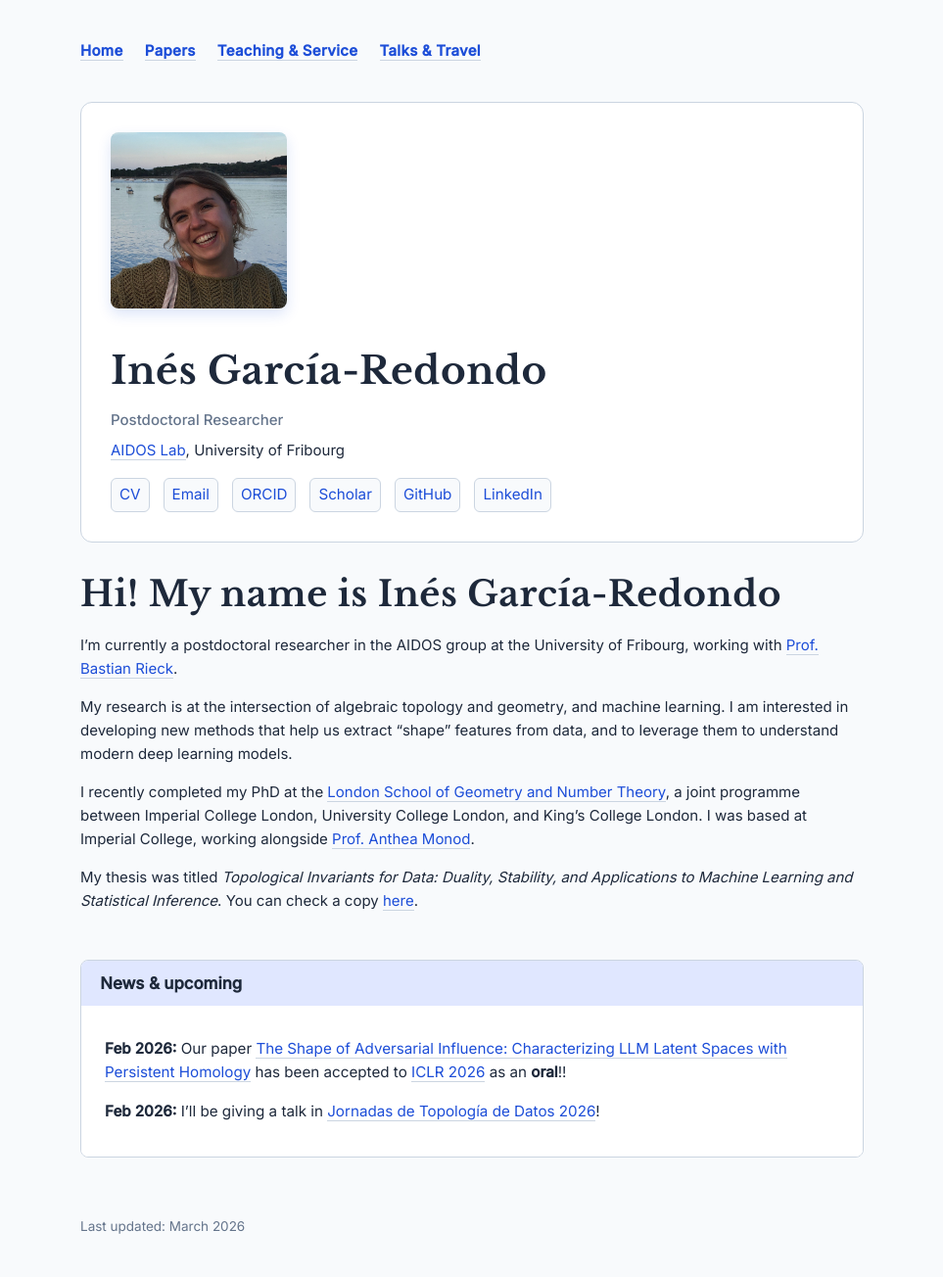
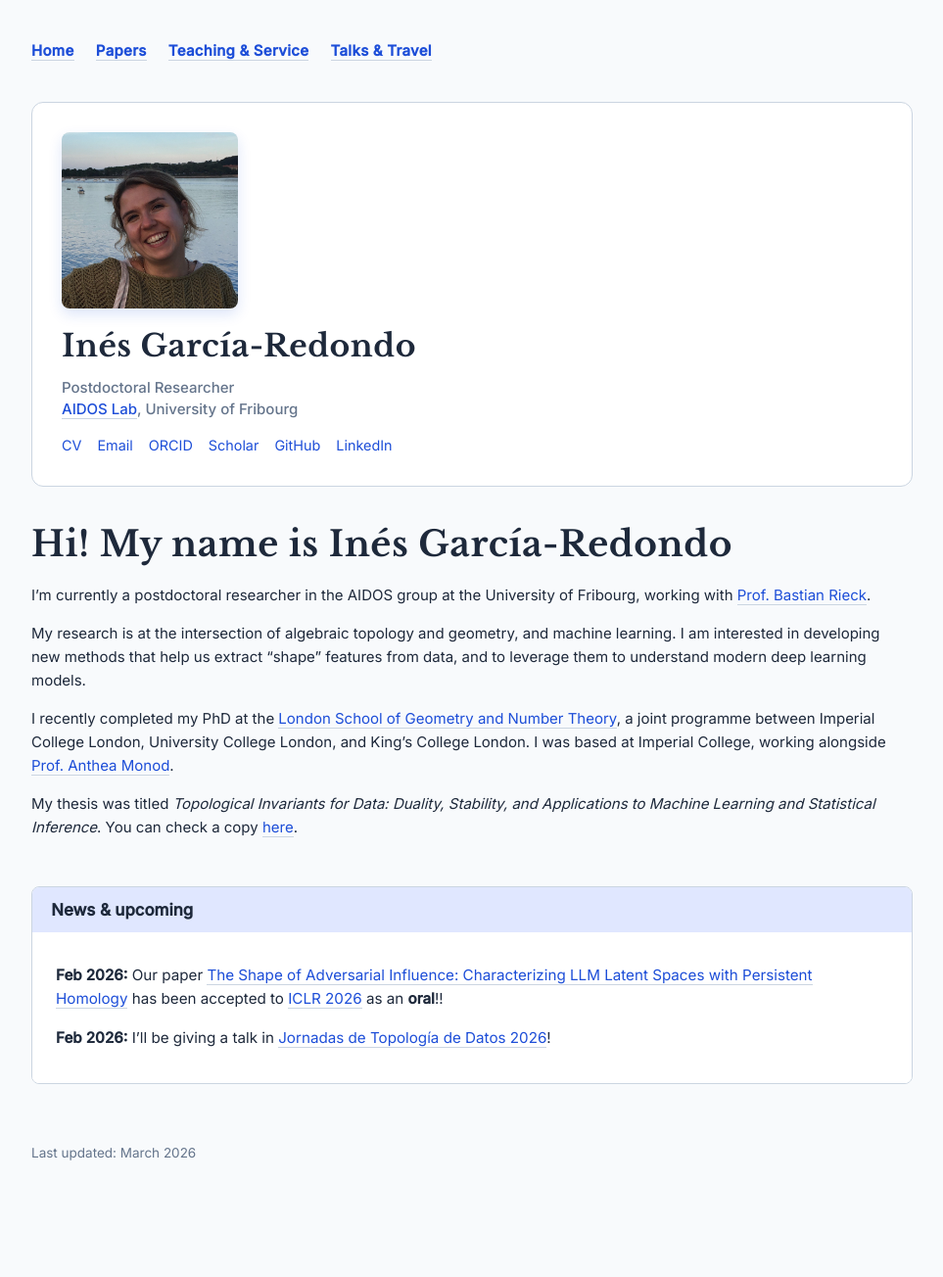
Before and after one commit to inesgare/inesgare.github.io, a Jekyll site: the page built from index.md, in a window 1280 px wide. Shown: the whole page at 98% size, without its empty margins (158-1121 px from the left). Built offline with Jekyll 4.4.1, drawn with Linux system fonts in a browser that asks for light colours; after the commit the page ends 1229 px from its top, so only the background shows below that.

Commit message:
edited profile block

```diff
--- a/_layouts/default.html
+++ b/_layouts/default.html
@@ -17,8 +17,10 @@
 
   <div class="profile-info">
     <h1>Inés García-Redondo</h1>
-    <p class="title">Postdoctoral Researcher</p>
-       <a href="https://aidos.group/">AIDOS Lab</a>, University of Fribourg
+
+    <p class="title">
+      Postdoctoral Researcher<br>
+      <a href="https://aidos.group/">AIDOS Lab</a>, University of Fribourg
     </p>
 
     <div class="contact-links">
--- a/style.css
+++ b/style.css
@@ -18,7 +18,7 @@ body {
 
 /* Page width */
 .container {
-  max-width: 800px;
+  max-width: 900px;
   margin: 40px auto;
   padding: 0 20px;
   line-height: 1.6;
@@ -105,24 +105,22 @@ a:hover {
    ----------------------------- */
 
 .contact-links {
-  margin-top: 1rem;
+  margin-top: 0.8rem;
   display: flex;
   flex-wrap: wrap;
-  gap: 14px;
-  font-size: 0.95rem;
+  gap: 10px 16px;
+  font-size: 0.9rem;
 }
 
 .contact-links a {
-  padding: 4px 8px;
-  border-radius: 6px;
-  border: 1px solid #CBD5E1;
-  background-color: #F8FAFC;
-  transition: all 0.2s ease;
+  border: none;
+  padding: 0;
+  background: none;
+  color: #1D4ED8;
 }
 
 .contact-links a:hover {
-  background-color: #E0E7FF;
-  border-color: #3B82F6;
+  color: #3B82F6;
 }
 
 /* -----------------------------
@@ -134,6 +132,8 @@ a:hover {
   padding: 30px;
   border-radius: 12px;
   border: 1px solid #CBD5E1;
+  gap: 30px;
+  margin-bottom: 30px;
 }
 
 .profile-photo {
@@ -146,8 +146,9 @@ a:hover {
 }
 
 .profile-info h1 {
-  font-size: 2.6em;
-  margin-bottom: 0.2em;
+  font-size: 2.1em;
+  margin: 0.4em 0;
+  line-height: 1.2;
 }
 
 .profile-info p {
```
